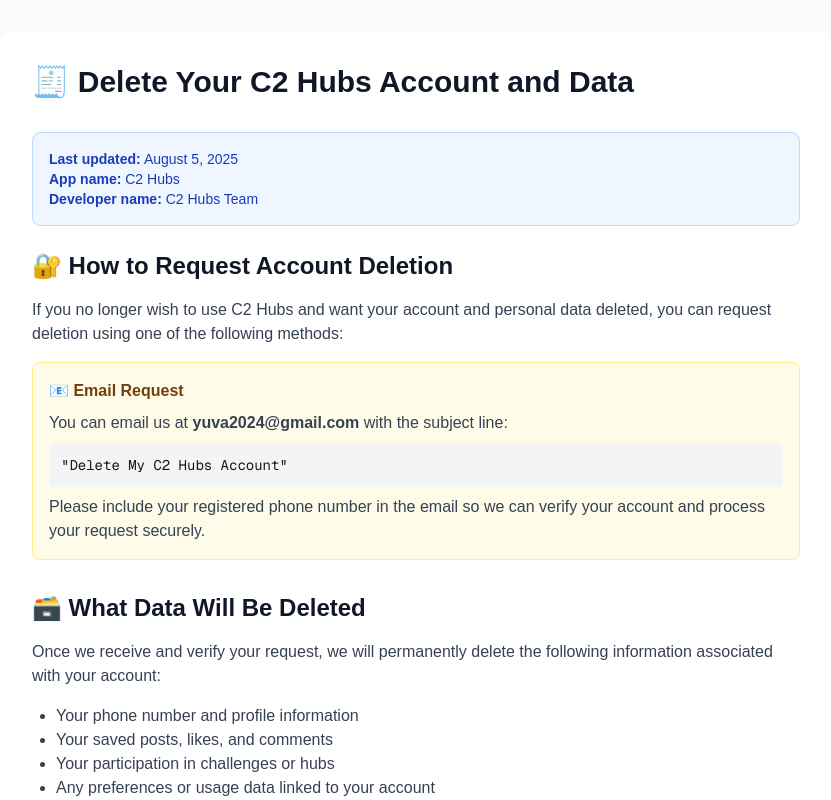
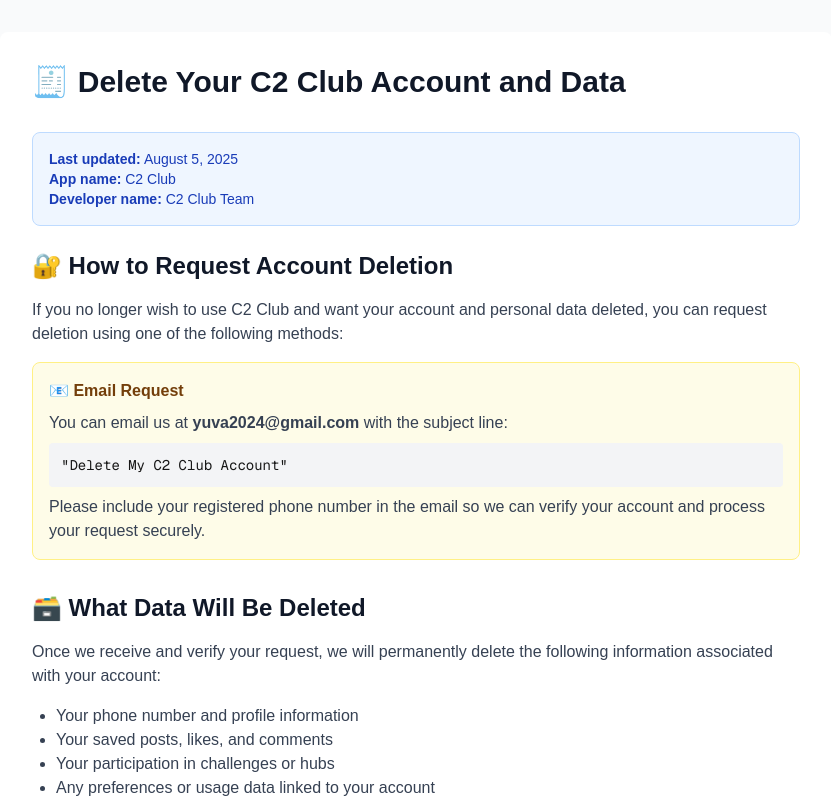
Before and after one commit to theyuva24/c2hub_privacy, a Next.js app: page /account-deletion in a window 1280 px wide. Shown: the top 800 px of the page, without its empty margins (224-1055 px from the left). Built offline with nearby package versions, Linux system fonts and the light colour scheme.

Commit message:
Rename from C2 Hubs to C2 Club throughout the project

```diff
--- a/app/account-deletion/page.tsx
+++ b/app/account-deletion/page.tsx
@@ -5,21 +5,21 @@
     <div className="min-h-screen bg-gray-50 py-8">
       <div className="max-w-4xl mx-auto px-4 sm:px-6 lg:px-8">
         <div className="bg-white shadow-lg rounded-lg p-8">
-          <h1 className="text-3xl font-bold text-gray-900 mb-8">🧾 Delete Your C2 Hubs Account and Data</h1>
+          <h1 className="text-3xl font-bold text-gray-900 mb-8">🧾 Delete Your C2 Club Account and Data</h1>
 
           <div className="prose prose-lg max-w-none">
             <div className="bg-blue-50 border border-blue-200 rounded-lg p-4 mb-6">
               <p className="text-sm text-blue-800">
                 <strong>Last updated:</strong> August 5, 2025<br />
-                <strong>App name:</strong> C2 Hubs<br />
-                <strong>Developer name:</strong> C2 Hubs Team
+                <strong>App name:</strong> C2 Club<br />
+                <strong>Developer name:</strong> C2 Club Team
               </p>
             </div>
 
             <section className="mb-8">
               <h2 className="text-2xl font-semibold text-gray-900 mb-4">🔐 How to Request Account Deletion</h2>
               <p className="text-gray-700 mb-4">
-                If you no longer wish to use C2 Hubs and want your account and personal data deleted,
+                If you no longer wish to use C2 Club and want your account and personal data deleted,
                 you can request deletion using one of the following methods:
               </p>
 
@@ -29,7 +29,7 @@
                   You can email us at <strong>yuva2024@gmail.com</strong> with the subject line:
                 </p>
                 <div className="bg-gray-100 p-3 rounded font-mono text-sm">
-                  &quot;Delete My C2 Hubs Account&quot;
+                  &quot;Delete My C2 Club Account&quot;
                 </div>
                 <p className="text-gray-700 mt-2">
                   Please include your registered phone number in the email so we can verify your account
--- a/app/layout.tsx
+++ b/app/layout.tsx
@@ -13,8 +13,8 @@
 });
 
 export const metadata: Metadata = {
-  title: "C2 Hubs Privacy Policy",
-  description: "Privacy Policy and Data Deletion Request for C2 Hubs App",
+  title: "C2 Club Privacy Policy",
+  description: "Privacy Policy and Data Deletion Request for C2 Club App",
 };
 
 export default function RootLayout({
--- a/app/privacy/page.tsx
+++ b/app/privacy/page.tsx
@@ -143,6 +143,13 @@
             >
               Account Deletion Guide
             </Link>
+            <Link
+    href="/safety-standards"
+    className="inline-flex items-center px-4 py-2 border border-transparent text-sm font-medium rounded-md text-white bg-green-600 hover:bg-green-700 focus:outline-none focus:ring-2 focus:ring-offset-2 focus:ring-green-500"
+  >
+    Safety Standards
+  </Link>
+
           </div>
         </div>
       </div>
--- a/app/safety-standards/page.tsx
+++ b/app/safety-standards/page.tsx
@@ -17,7 +17,7 @@
             <section className="mb-6">
               <h2 className="text-2xl font-semibold text-gray-900">1. Our Commitment</h2>
               <p>
-                C2 Hubs is committed to ensuring the safety of all users, especially minors.
+                C2 Club is committed to ensuring the safety of all users, especially minors.
                 We maintain a strict zero-tolerance policy against child sexual abuse material (CSAM)
                 and any form of child exploitation.
               </p>
--- a/package.json
+++ b/package.json
@@ -1,5 +1,5 @@
 {
-  "name": "c2-hubs-privacy",
+  "name": "c2-club-privacy",
   "version": "0.1.0",
   "private": true,
   "scripts": {
```
Also changed, not shown: 1 other file (tests, documents, lock files or other folders).
